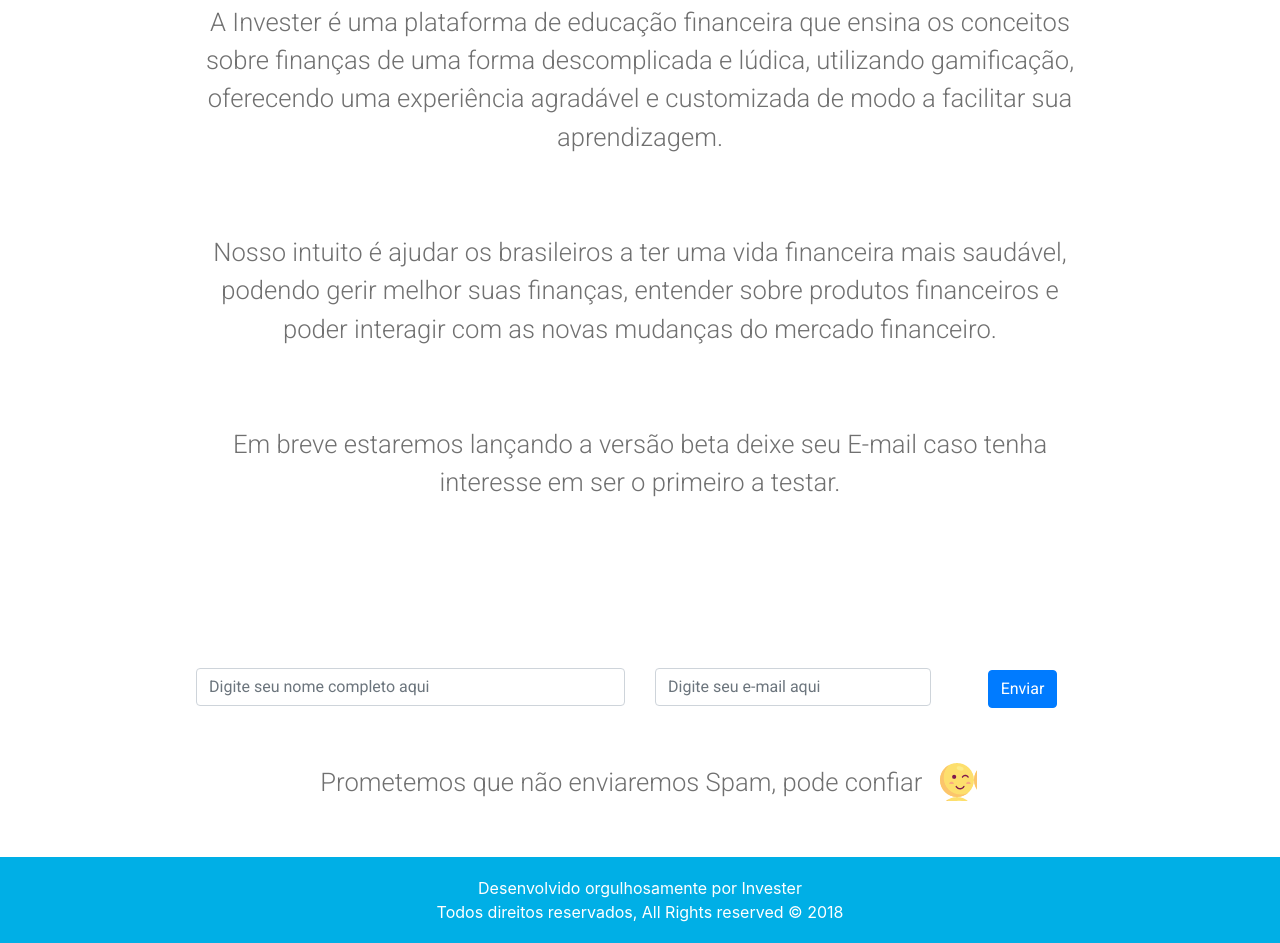
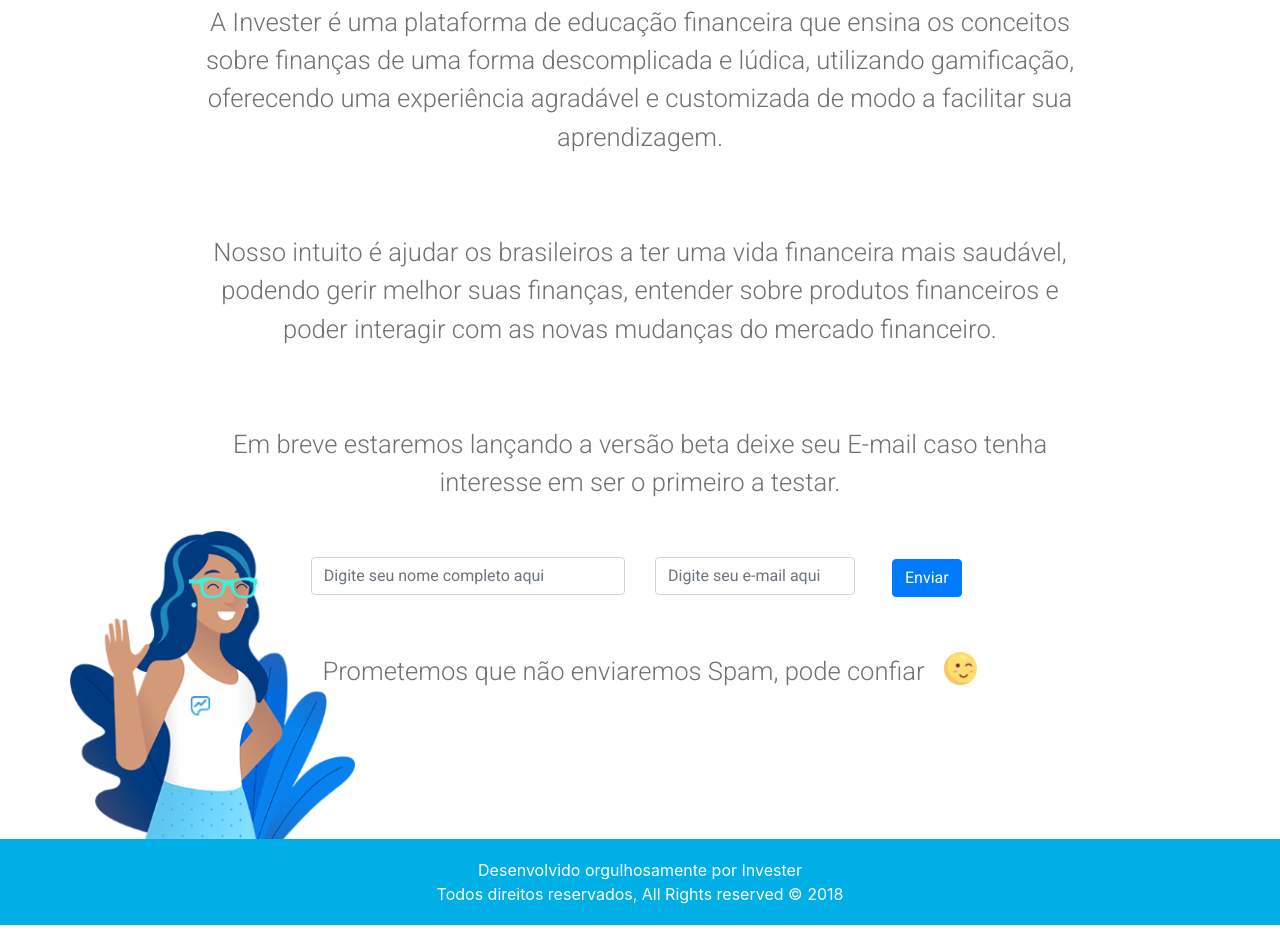
Before and after one commit to nayanex/Invester-Landing-Page, a website: page index.html in a window 1280 px wide. Shown: the part 929-1872 px from the top of the page. Drawn offline with nearby package versions, Linux system fonts and the light colour scheme; a web font is replaced by a local one.

Commit message:
Adding Mascote

```diff
--- a/css/styles.scss
+++ b/css/styles.scss
@@ -3,7 +3,7 @@
 
 @font-face {
     font-family: helvetica;
-    src: url(fonts/HelveticaLTStd-Roman.woff);
+    src: url("../fonts/helvetica-lt-std/helvetica-lt-std-roman.otf");
 }
 
 $lt-blue: #00AFE6;
@@ -40,6 +40,7 @@ $gray-content: #707070;
     padding-right: 10%;
     padding-bottom: 5%;
     padding-left: 10%;
+    overflow: hidden;
 }
 
 .footer{
@@ -97,9 +98,33 @@ body{
 
 .smiling-face {
     position: relative;
-    left: 2%;
+    left: 3%;
+    bottom: 0%;
     background-image: url("../img/wink.png");
-    width: 4.2%;
+    min-width: 5%;
     height: auto;
     display:inline-block;
+    background-repeat: no-repeat;
+    background-size:contain;
 }
+
+/*
+.mascote{
+    position: absolute;
+    left: 0;
+    bottom: 0;
+    min-width: 200%;
+    background-image:url('../img/mascote.png');
+    background-repeat:no-repeat;
+    background-size:contain;
+    //background-position:left;
+}
+*/
+.mascote-container {
+    background-image: url("../img/mascote.png");
+    background-position-x: -0%;
+    background-position-y: 100%;
+    background-repeat: no-repeat;
+    background-size: 25% auto;
+    //background-attachment: fixed;
+}
--- a/index.html
+++ b/index.html
@@ -48,7 +48,7 @@
         </div>
     </header>
 
-    <div class="container">
+    <div class="container mascote-container">
         <div class="row row-content justify-content-center">
             <div class="col-12">
                 A Invester é uma plataforma de educação financeira que ensina
@@ -69,25 +69,26 @@
                 deixe seu E-mail caso tenha interesse em ser o primeiro a testar.
             </div>
         </div>
-        <div class="row row-content justify-content-center">
-            <div class="col-12 align-self-center">
+        <div class="row row-content justify-content-center mt-0 pt-0 pb-5">
+            <div class="col-sm-9 align-self-center">
                 <div class="form-group row">
-                    <div class="col-md-6">
+                    <div class="col-lg-6">
                         <div class="input-group">
                             <input type="text" class="form-control" id="user_name" name="user_name" placeholder="Digite seu nome completo aqui">
                         </div>
                     </div>
-                    <div class="col-md-4">
+                    <div class="col-lg-4">
                         <input type="email" class="form-control" id="emailid" name="email" placeholder="Digite seu e-mail aqui">
                     </div>
-                    <div class="col-md-2">
+                    <div class="col-lg-2">
                         <button onclick="setName();" type="submit" class="btn btn-primary" data-toggle="modal" data-target="#registerModal">Enviar</button>
                     </div>
                 </div>
                 <br>
-                Prometemos que não enviaremos Spam, pode confiar<span class="smiling-face">&nbsp;</span>
+                Prometemos que não enviaremos Spam, pode confiar<span class="smiling-face">&nbsp;</span><br><br><br>
             </div>
         </div>
+        &nbsp;
     </div>
 
     <footer class="footer">
```
Also changed, not shown: css/styles.css, fonts/helvetica-lt-std/helvetica-lt-std-roman.otf (renamed from fonts/helvetica-lt-std/HelveticaLTStd-Roman.otf).
